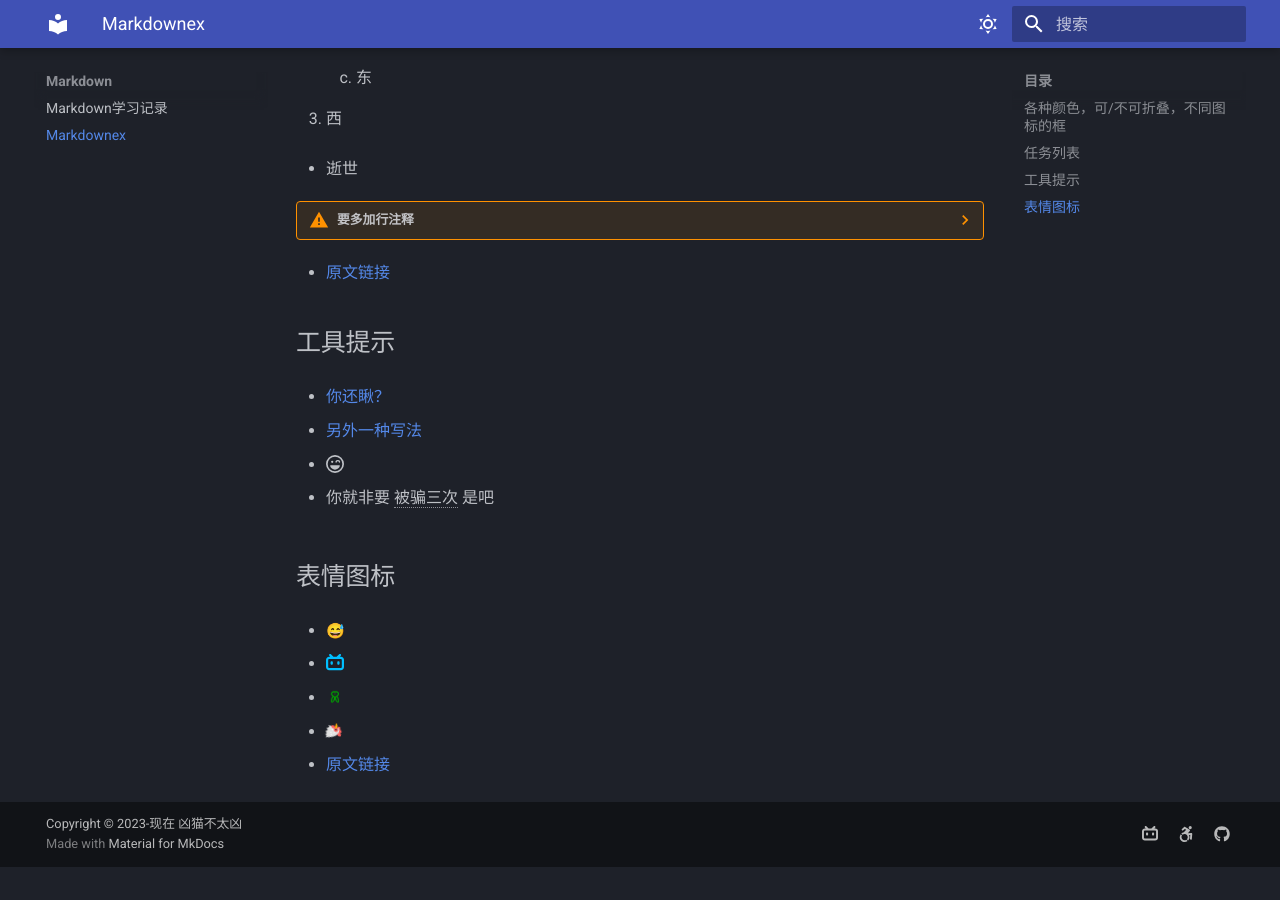
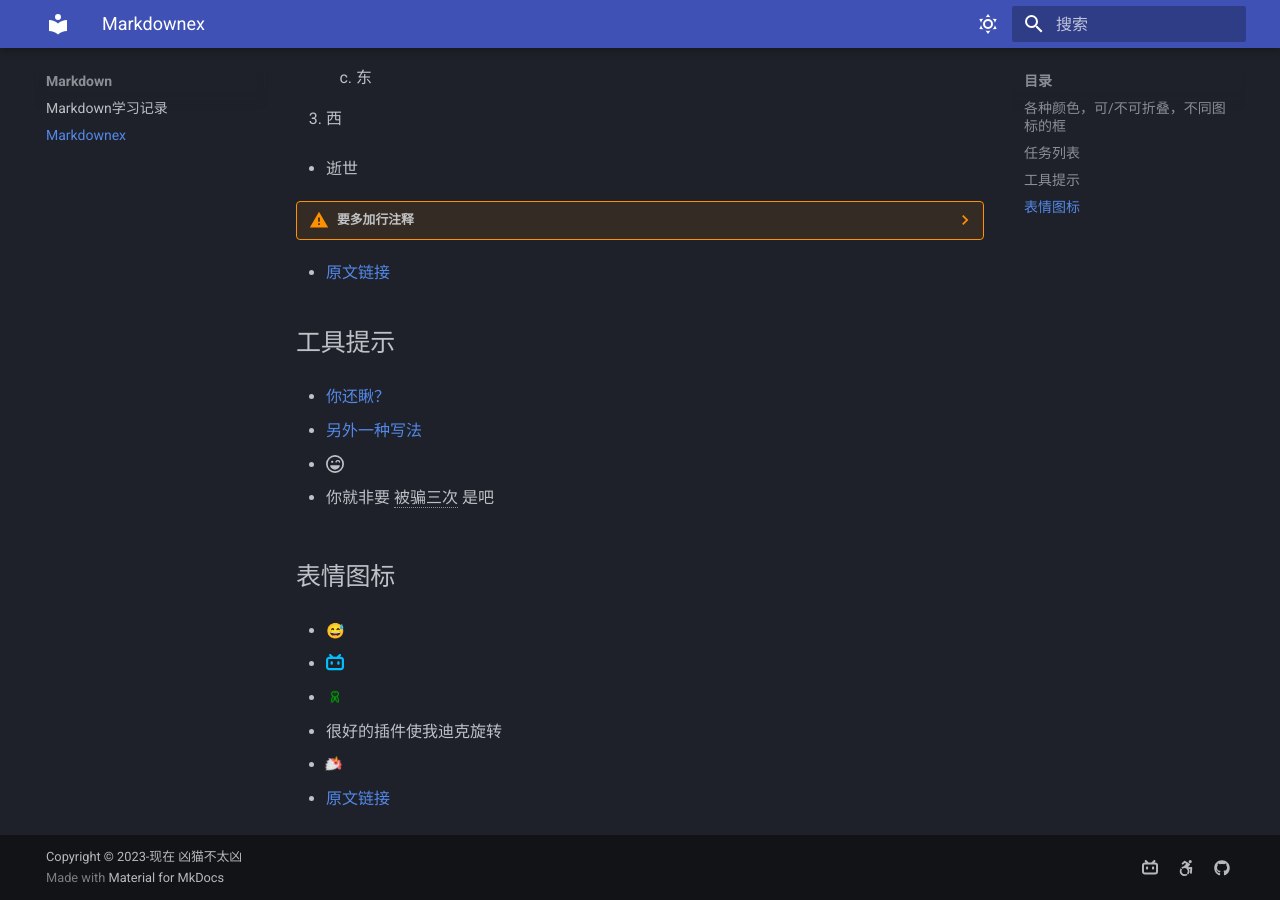
Before and after one commit to Xmbtx/xmbtx-blog, an MkDocs documentation site: the page built from docs/mkd/mkdex.md, in a window 1280 px wide and 900 px high, scrolled down 1246 px. Built offline with MkDocs 1.6.1 and Material for MkDocs 9.7.7, drawn with Linux system fonts in a browser that asks for light colours; emoji names are drawn with the system emoji font; before the commit the page ends 2113 px from its top, so only the background shows below that.

Commit message:
2023-11-27_13:35:58 update

```diff
--- a/docs/mkd/mkdex.md
+++ b/docs/mkd/mkdex.md
@@ -88,5 +88,6 @@
 - :fontawesome-brands-bilibili:{ .bilibili }
 
 - :material-rabbit-variant-outline:{ .heart }
+- 很好的插件使我迪克旋转
 - :chicken:{ .rotate1 }
 - [原文链接](https://squidfunk.github.io/mkdocs-material/reference/icons-emojis/)
```
